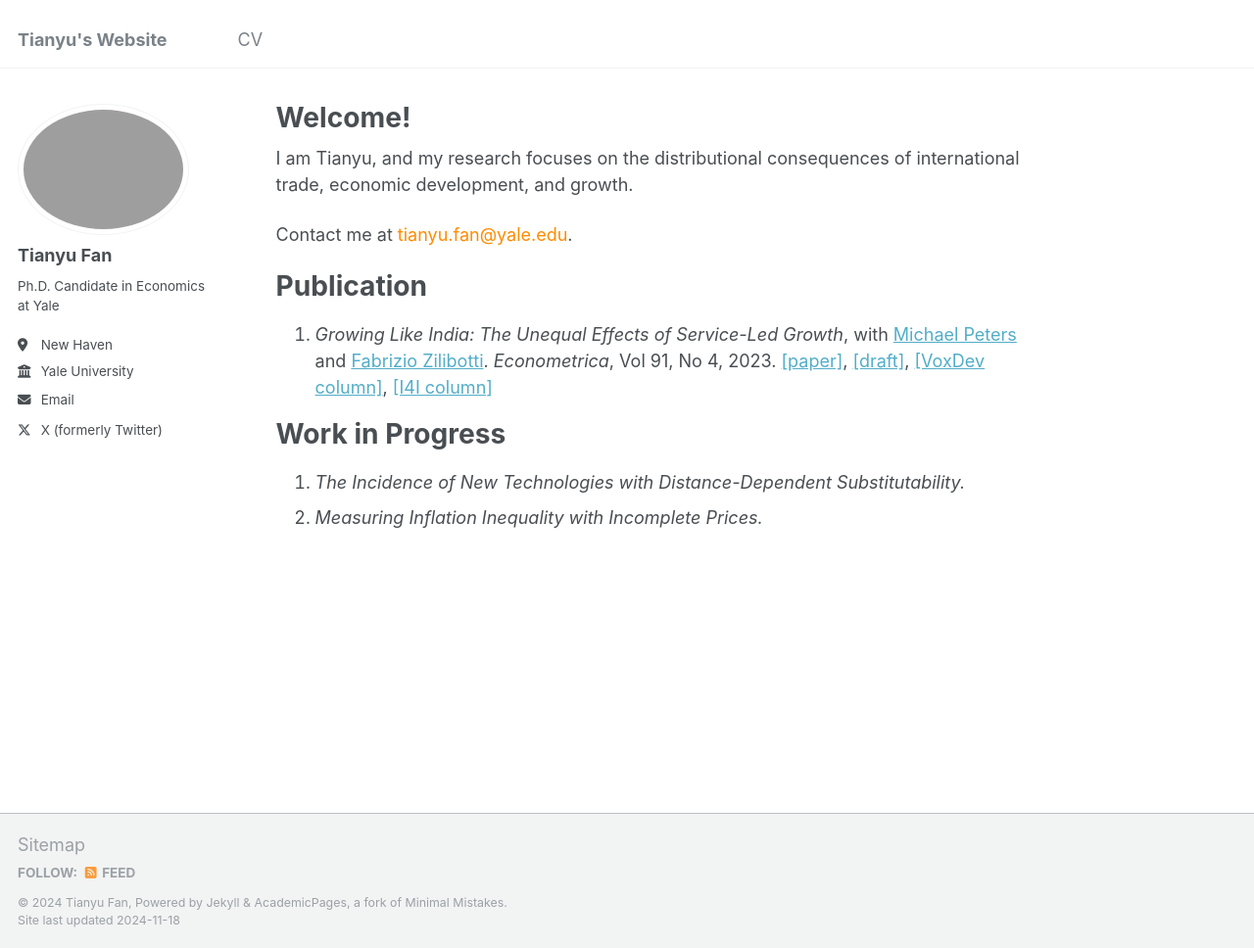
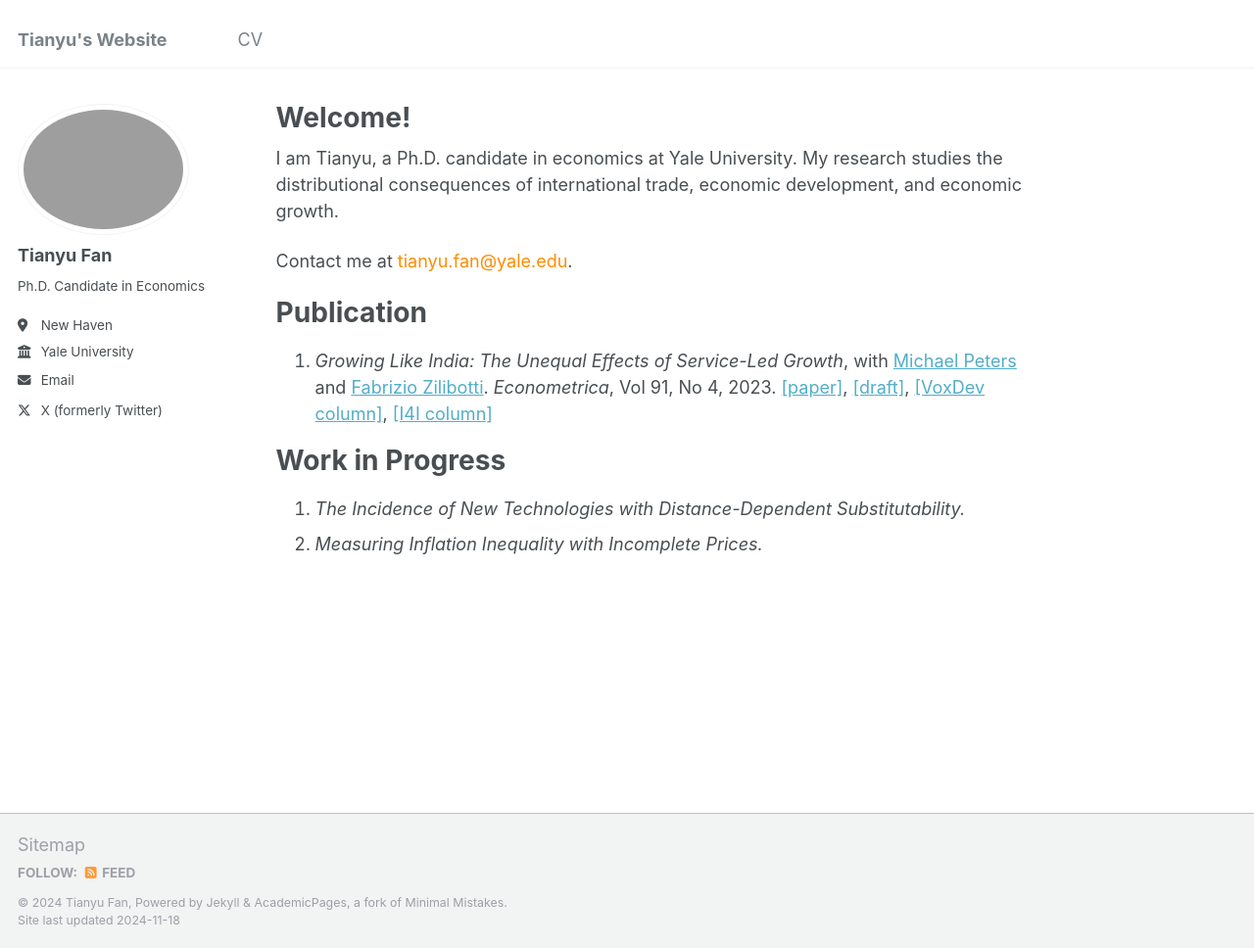
Before and after one commit to tianyufan-econ/tianyufan-econ.github.io, a Jekyll site: the page built from _pages/about.md, in a window 1280 px wide and 968 px high. Shown: the whole window at 98% size. Built offline with Jekyll 4.4.1, drawn with Linux system fonts in a browser that asks for light colours.

Commit message:
self-intro

```diff
--- a/_config.yml
+++ b/_config.yml
@@ -24,7 +24,7 @@ author:
   avatar           : "profile_mtwashington.png"
   name             : "Tianyu Fan"
   pronouns         : # example: "she/her"
-  bio              : "Ph.D. Candidate in Economics at Yale"
+  bio              : "Ph.D. Candidate in Economics"
   location         : "New Haven"
   employer         : "Yale University"
   uri              : # URL
--- a/_pages/about.md
+++ b/_pages/about.md
@@ -7,7 +7,7 @@ redirect_from:
   - /about.html
 ---
 
-I am Tianyu, and my research focuses on the distributional consequences of international trade, economic development, and growth.
+I am Tianyu, a Ph.D. candidate in economics at Yale University. My research studies the distributional consequences of international trade, economic development, and economic growth.
 
 Contact me at <span style="color: darkorange;">tianyu.fan@yale.edu</span>.
 
```
